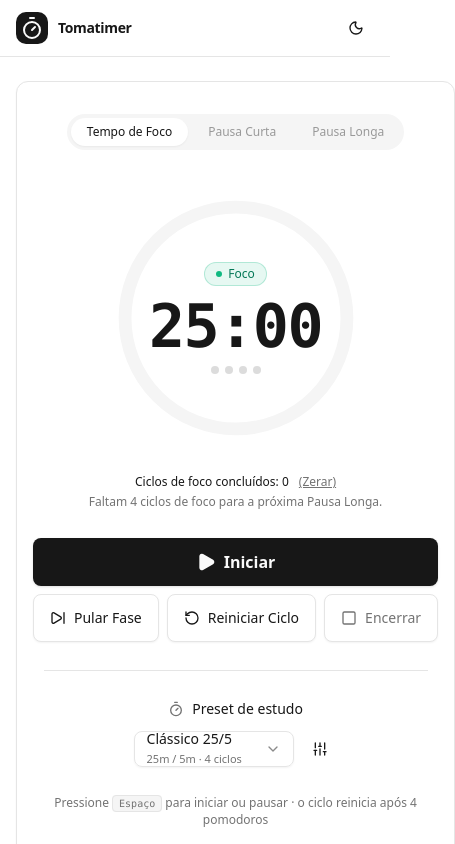
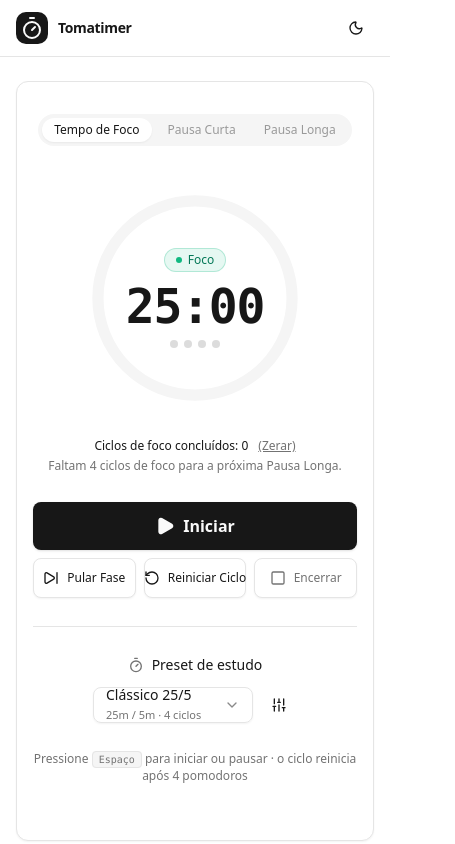
Before and after one commit to rafaeljosebraga/TomaTimeWeb, a Next.js app: page / in a window 390 px wide. Shown: the top 844 px of the page, 455 px wide, since content can reach past the window. Built offline with nearby package versions, Linux system fonts and the light colour scheme.

Commit message:
style(responsive): aprimorar responsividade para telas pequenas e suporte a safe areas

```diff
--- a/src/app/globals.css
+++ b/src/app/globals.css
@@ -54,6 +54,10 @@
   }
   body {
     @apply bg-background text-foreground;
+    overflow-wrap: anywhere;
+    padding-left: env(safe-area-inset-left, 0px);
+    padding-right: env(safe-area-inset-right, 0px);
+    padding-bottom: env(safe-area-inset-bottom, 0px);
   }
 }
 
--- a/src/app/layout.tsx
+++ b/src/app/layout.tsx
@@ -5,6 +5,12 @@ import { ThemeProvider } from "@/components/theme/theme-provider";
 export const metadata: Metadata = {
   title: "Tomatimer — Gestão de Foco e Estudo",
   description: "Aplicação web de temporizador Pomodoro e gestão de tarefas.",
+};
+
+export const viewport = {
+  width: "device-width",
+  initialScale: 1,
+  viewportFit: "cover",
 };
 
 export default function RootLayout({
--- a/src/components/pomodoro/circular-timer.tsx
+++ b/src/components/pomodoro/circular-timer.tsx
@@ -59,7 +59,7 @@ export function CircularTimer({
       aria-label={`${cfg.name}: ${Math.floor(remainingSeconds / 60)} minutos e ${
         remainingSeconds % 60
       } segundos restantes. ${completedCycles} ciclos concluídos.`}
-      className="relative mx-auto size-64 sm:size-72"
+      className="relative mx-auto size-56 sm:size-64 md:size-72 shrink-0"
     >
       <svg viewBox="0 0 240 240" className="size-full -rotate-90">
         <circle
@@ -101,7 +101,7 @@ export function CircularTimer({
 
         <p
           aria-hidden
-          className="text-6xl font-semibold tabular-nums tracking-tight sm:text-7xl font-mono"
+          className="text-5xl sm:text-6xl md:text-7xl font-semibold tabular-nums tracking-tight font-mono"
         >
           {formattedTime}
         </p>
--- a/src/components/pomodoro/timer-panel.tsx
+++ b/src/components/pomodoro/timer-panel.tsx
@@ -108,7 +108,7 @@ export function TimerPanel({
         <div
           role="tablist"
           aria-label="Fase do temporizador"
-          className="inline-flex items-center gap-1 rounded-full bg-muted p-1"
+          className="inline-flex max-w-full flex-wrap justify-center items-center gap-1 rounded-full bg-muted p-1"
         >
           {STAGES.map((s) => {
             const isCurrent = timer.stage === s.stage;
@@ -117,7 +117,7 @@ export function TimerPanel({
                 key={s.stage}
                 role="tab"
                 aria-selected={isCurrent}
-                className={`rounded-full px-4 py-1.5 text-xs sm:text-sm font-medium transition-colors ${
+                className={`rounded-full px-3 py-1 sm:px-4 sm:py-1.5 text-xs sm:text-sm font-medium transition-colors ${
                   isCurrent
                     ? "bg-background text-foreground shadow-sm"
                     : "text-muted-foreground opacity-70"
@@ -239,10 +239,11 @@ export function TimerPanel({
             </div>
           )}
 
-          <div className="flex w-full gap-2 sm:w-auto sm:gap-3">
+          <div className="flex w-full max-w-sm flex-wrap justify-center gap-2 sm:gap-3">
             <Button
               variant="outline"
-              className="h-12 flex-1 sm:flex-none"
+              size="sm"
+              className="h-10 sm:h-11 flex-1 min-w-[100px] text-xs sm:text-sm font-medium"
               onClick={onSkipStage}
               aria-label="Pular fase atual"
               title="Avançar para a próxima fase"
@@ -252,7 +253,8 @@ export function TimerPanel({
             </Button>
             <Button
               variant="outline"
-              className="h-12 flex-1 sm:flex-none"
+              size="sm"
+              className="h-10 sm:h-11 flex-1 min-w-[100px] text-xs sm:text-sm font-medium"
               onClick={onResetCycles}
               aria-label="Reiniciar ciclo"
               title="Reiniciar contagem de ciclos"
@@ -262,7 +264,8 @@ export function TimerPanel({
             </Button>
             <Button
               variant="outline"
-              className="h-12 flex-1 sm:flex-none text-muted-foreground hover:text-foreground"
+              size="sm"
+              className="h-10 sm:h-11 flex-1 min-w-[100px] text-xs sm:text-sm font-medium text-muted-foreground hover:text-foreground"
               onClick={onEndSession}
               aria-label="Encerrar sessão ativa"
               title="Encerrar sessão"
```
Also changed, not shown: 1 other file (tests, documents, lock files or other folders).
